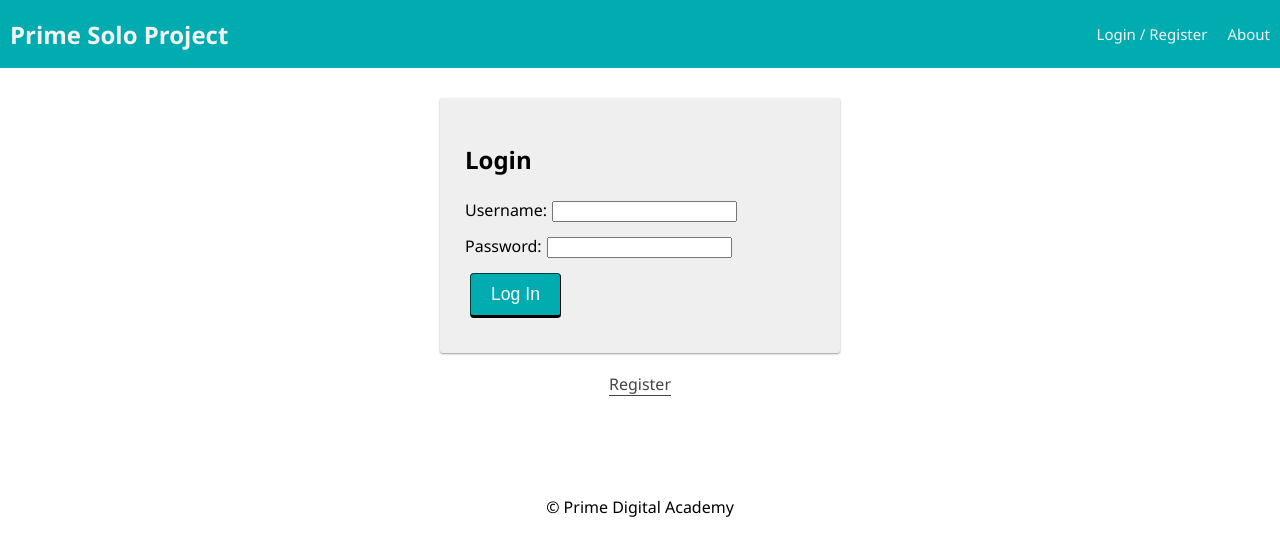
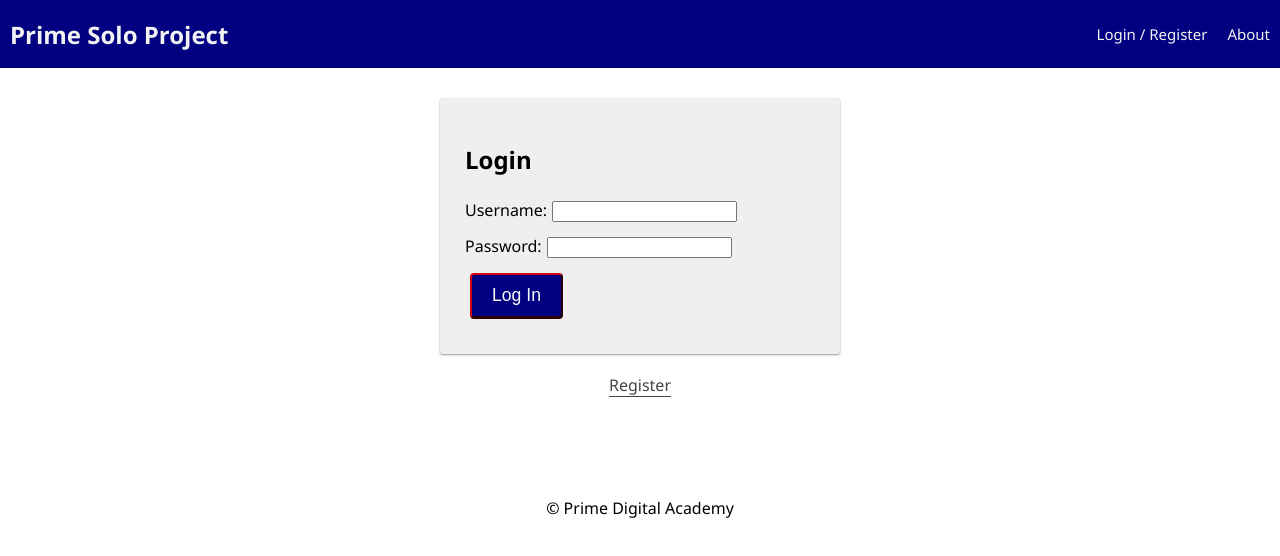
Before and after one commit to jengler22/Pet-Adoption-Solo-Project, a React (Create React App) app: page /#/user in a window 1280 px wide. Shown: the top 556 px of the page. Built offline with nearby package versions, Linux system fonts and the light colour scheme; no server answers.

Commit message:
added .env file, changes to nav bar

```diff
--- a/src/components/App/App.css
+++ b/src/components/App/App.css
@@ -29,10 +29,10 @@ Button
 .btn {
   display: inline-block;
   padding: 10px 20px;
-  border-color: #014041;
-  border-width: 1px 1px 3px;
+  border-color: #7f020c;
+  border-width: 2px 2px 3px;
   border-radius: 4px;
-  background-color: #00acb0;
+  background-color: #000080;
   color: #f8f8f8;
   font-size: 1.1rem;
   outline: 0;
--- a/src/components/Nav/Nav.css
+++ b/src/components/Nav/Nav.css
@@ -5,7 +5,7 @@
   align-items: center;
 
   margin: 0 0 30px;
-  background-color: #00acb0;
+  background-color: #000080 ;
   overflow: hidden;
 }
 
@@ -24,7 +24,7 @@
 .navLink {
   display: inline-block;
   color: #f2f2f2;
-  background-color: #00acb0;
+  background-color: #000080;
   text-align: center;
   padding: 24px 10px;
   text-decoration: none;
@@ -38,5 +38,5 @@
 }
 
 .navLink:hover {
-  background-color: #008183;
+  background-color: #000080;
 }
```
